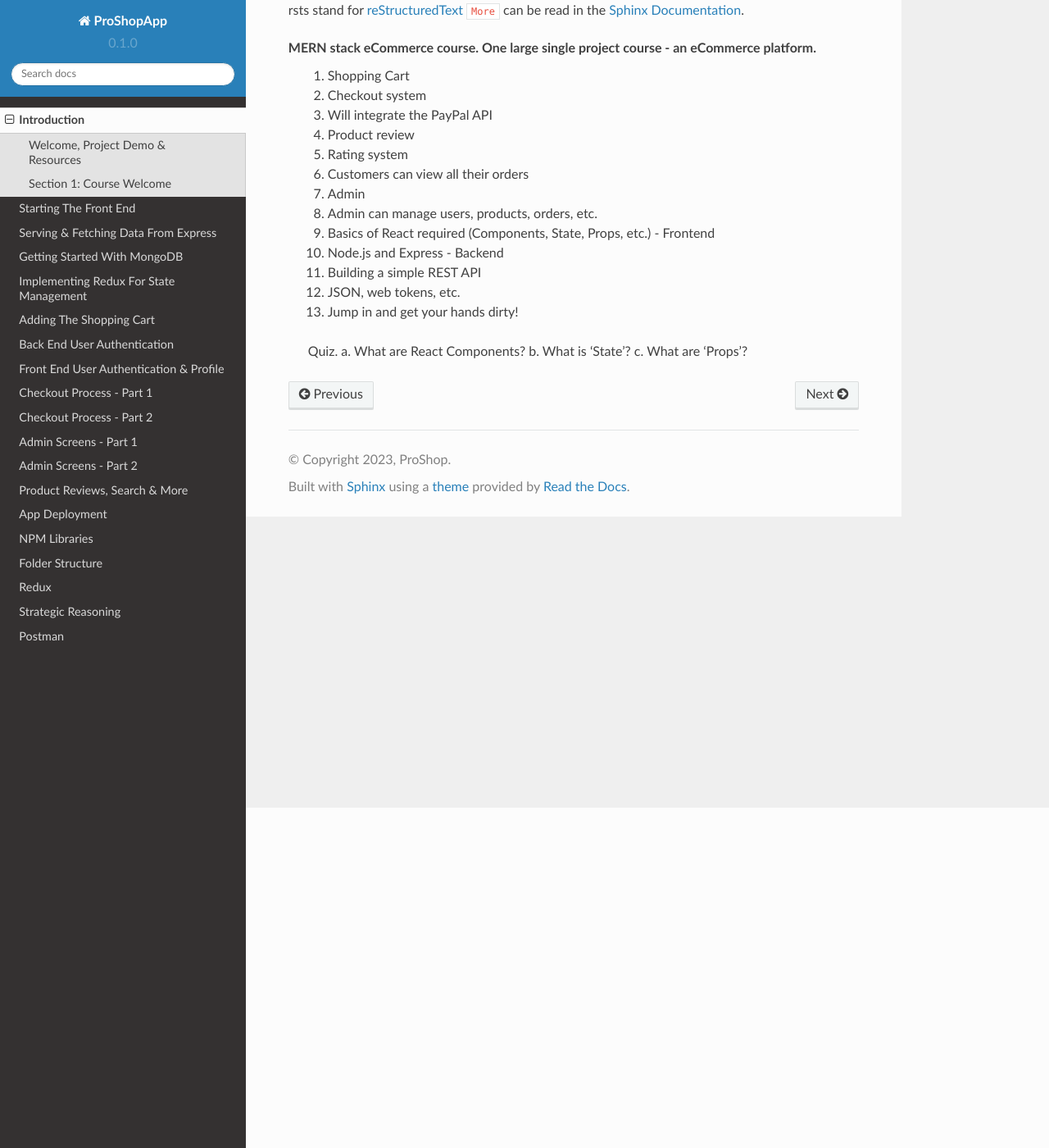
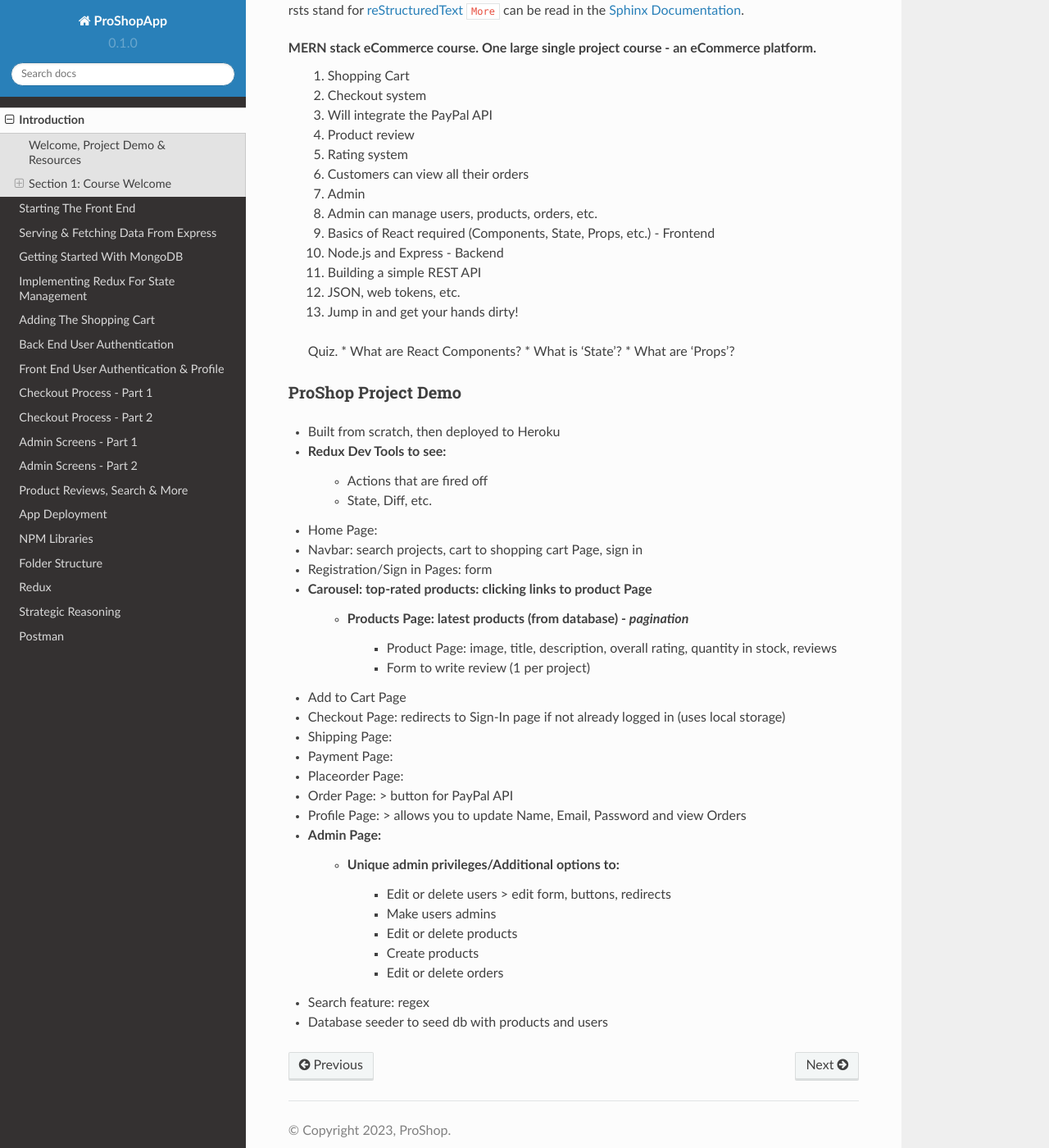
Before and after one commit to Pythonidaer/proshopapp, a Sphinx documentation site: the page built from docs/source/introduction.rst, in a window 1280 px wide and 1400 px high, scrolled down 415 px. Shown: the whole window at 82% size. Built offline with Sphinx 7.4.7 and the Read the Docs theme 2.0.0, drawn with Linux system fonts in a browser that asks for light colours.

Commit message:
testing italics but mostly nested bullets

```diff
--- a/docs/source/introduction.rst
+++ b/docs/source/introduction.rst
@@ -35,6 +35,37 @@
  13. Jump in and get your hands dirty!
 
  Quiz.
- a. What are React Components?
- b. What is 'State'?
- c. What are 'Props'?
+ * What are React Components?
+ * What is 'State'?
+ * What are 'Props'?
+
+ProShop Project Demo
+########
+
+* Built from scratch, then deployed to Heroku
+* Redux Dev Tools to see:
+    * Actions that are fired off
+    * State, Diff, etc.
+* Home Page:
+* Navbar: search projects, cart to shopping cart Page, sign in
+* Registration/Sign in Pages: form
+* Carousel: top-rated products: clicking links to product Page
+    * Products Page: latest products (from database) - *pagination*
+        * Product Page: image, title, description, overall rating, quantity in stock, reviews
+        * Form to write review (1 per project)
+* Add to Cart Page
+* Checkout Page: redirects to Sign-In page if not already logged in (uses local storage)
+* Shipping Page:
+* Payment Page:
+* Placeorder Page:
+* Order Page: > button for PayPal API
+* Profile Page: > allows you to update Name, Email, Password and view Orders
+* Admin Page:
+    * Unique admin privileges/Additional options to:
+        * Edit or delete users > edit form, buttons, redirects
+        * Make users admins
+        * Edit or delete products
+        * Create products
+        * Edit or delete orders
+* Search feature: regex
+* Database seeder to seed db with products and users
```
